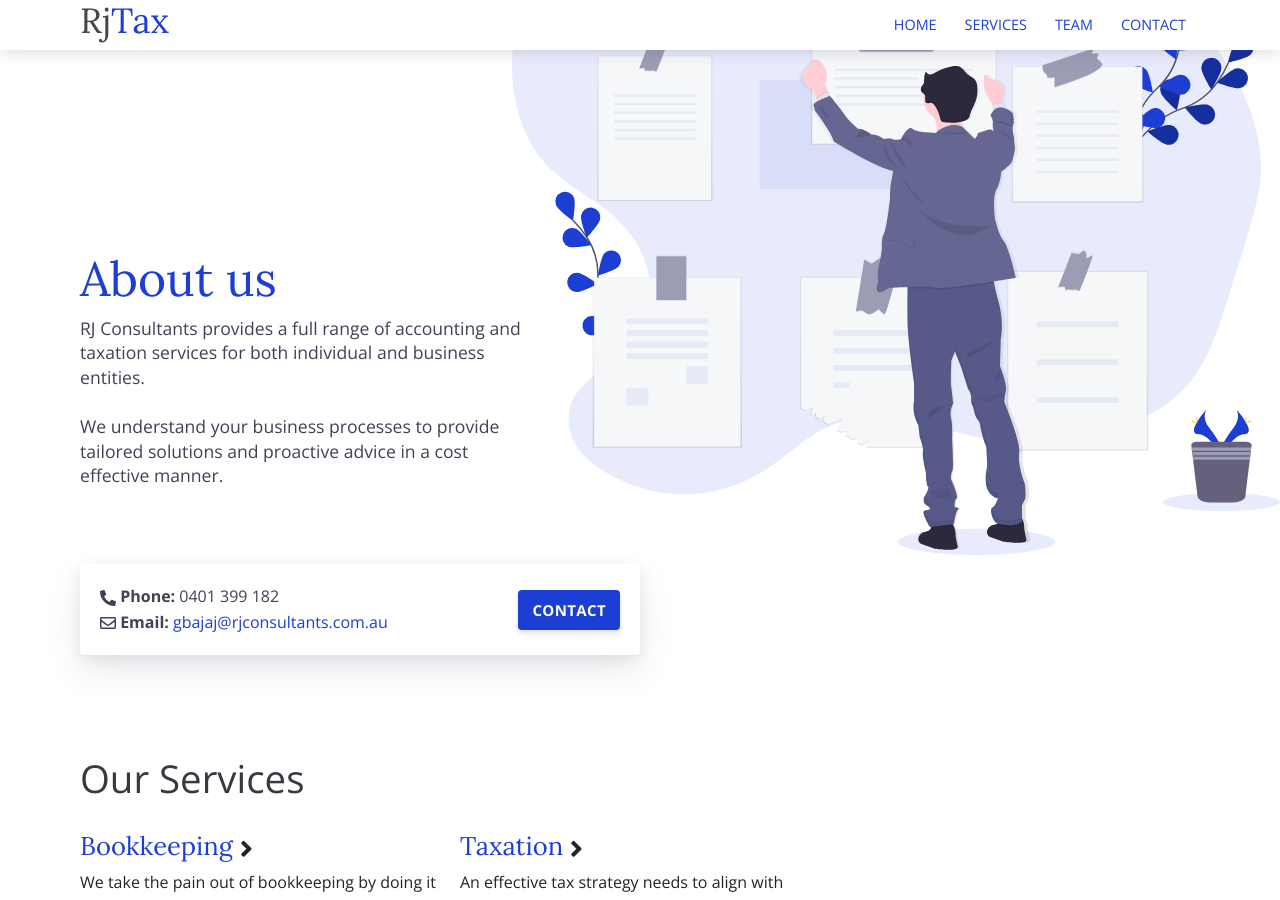
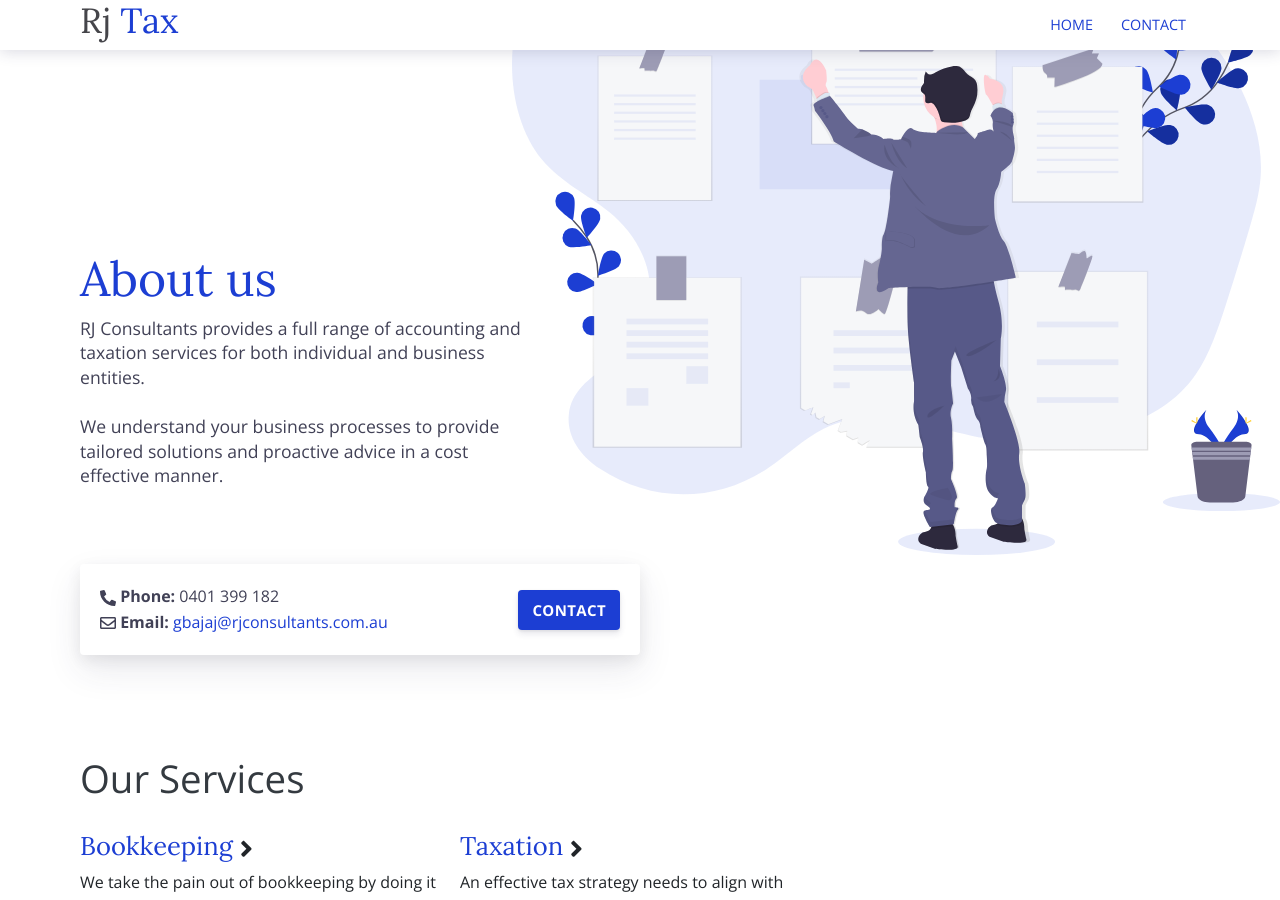
Before and after one commit to raisulsh2020/raisul-sh2020.github.io, a Jekyll site: the page built from index.html, in a window 1280 px wide and 900 px high. Built offline with Jekyll 4.4.1, drawn with Linux system fonts in a browser that asks for light colours.

Commit message:
Content added

```diff
--- a/_includes/footer.html
+++ b/_includes/footer.html
@@ -3,7 +3,7 @@
     <div class="row">
       <div class="col-12">
         <div class="footer">
-          <h3 class="footer-title">{{site.title}}</h3>
+          <h3 class="footer-title"><a href="#">{{site.title}}</a></h3>
           <ul class="footer-menu">
             <li><a href="{{site.baseurl}}/">Home</a></li>
             <li><a href="{{site.baseurl}}/contact">Contact</a></li>
--- a/_includes/header.html
+++ b/_includes/header.html
@@ -4,7 +4,7 @@
       <!-- <a href="{{site.baseurl}}/"><img alt="Figurit Homepage" src="{{site.baseurl}}/assets/images/logo.svg" /></a> -->
       <a href="{{site.baseurl}}/">
         <!-- <img alt="Figurit Homepage" src="{{site.baseurl}}/images/desktop-logo.png" /> -->
-        <h1>Rj<span>Tax</span></h1>
+        <h1>Rj <span>Tax</span></h1>
       </a>
     </div>
     <div class="logo-mobile">
--- a/_includes/main-menu-mobile.html
+++ b/_includes/main-menu-mobile.html
@@ -1,8 +1,8 @@
 <div id="main-menu-mobile" class="main-menu-mobile">
   <ul>
     <li><a href="{{site.baseurl}}/" class="{% if page.url == '/' %}current{% endif %}">Home</a></li>
-    <li><a href="{{site.baseurl}}/services/" class="{% if page.url contains 'services' %}current{% endif %}">Services</a></li>
-    <li><a href="{{site.baseurl}}/team/" class="{% if page.url contains 'team' %}current{% endif %}">Team</a></li>
+    <!-- <li><a href="{{site.baseurl}}/services/" class="{% if page.url contains 'services' %}current{% endif %}">Services</a></li>
+    <li><a href="{{site.baseurl}}/team/" class="{% if page.url contains 'team' %}current{% endif %}">Team</a></li> -->
     <!-- <li><a href="{{site.baseurl}}/testimonials/" class="{% if page.url contains 'testimonials' %}current{% endif %}">Testimonials</a></li> -->
     <li><a href="{{site.baseurl}}/contact/" class="{% if page.url contains 'contact' %}current{% endif %}">Contact</a></li>
   </ul>
--- a/_includes/main-menu.html
+++ b/_includes/main-menu.html
@@ -1,8 +1,8 @@
 <div id="main-menu" class="main-menu">
   <ul>
     <li><a href="{{site.baseurl}}/" class="{% if page.url == '/' %}current{% endif %}">Home</a></li>
-    <li><a href="{{site.baseurl}}/services/" class="{% if page.url contains 'services' %}current{% endif %}">Services</a></li>
-    <li><a href="{{site.baseurl}}/team/" class="{% if page.url contains 'team' %}current{% endif %}">Team</a></li>
+    <!-- <li><a href="{{site.baseurl}}/services/" class="{% if page.url contains 'services' %}current{% endif %}">Services</a></li>
+    <li><a href="{{site.baseurl}}/team/" class="{% if page.url contains 'team' %}current{% endif %}">Team</a></li> -->
     <!-- <li><a href="{{site.baseurl}}/testimonials/" class="{% if page.url contains 'testimonials' %}current{% endif %}">Testimonials</a></li> -->
     <li><a href="{{site.baseurl}}/contact/" class="{% if page.url contains 'contact' %}current{% endif %}">Contact</a></li>
   </ul>
--- a/_includes/sub-footer.html
+++ b/_includes/sub-footer.html
@@ -4,8 +4,8 @@
       <div class="col-12">
         <div class="sub-footer">
           <ul>
-            <li><strong>Phone: </strong>{{ site.data.contact.phone }}</li>
-            <li><strong>Email: </strong><a href="mailto:{{ site.data.contact.email }}">
+            <li><i class="fas fa-phone-alt"></i> <strong>Phone: </strong>{{ site.data.contact.phone }}</li>
+            <li><i class="far fa-envelope"></i> <strong>Email: </strong><a href="mailto:{{ site.data.contact.email }}">
                 {{ site.data.contact.email }}</a></li>
           </ul>
           <ul>
```
